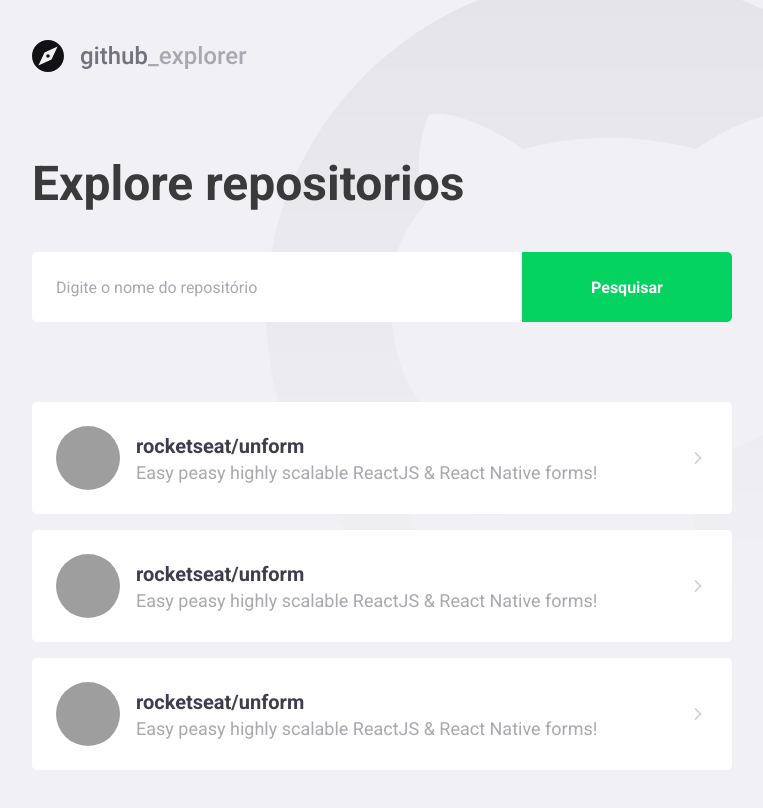
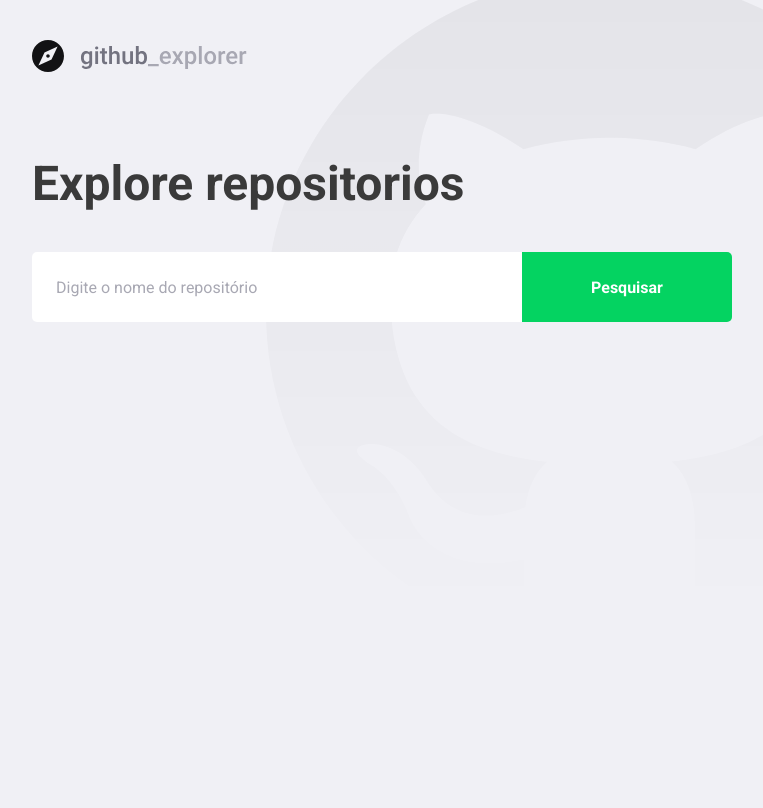
Before and after one commit to annemoraes/github-explorer, a React (Create React App) app: page / in a window 1280 px wide. Shown: the whole page, without its empty margins (148-911 px from the left). Built offline with nearby package versions, Linux system fonts and the light colour scheme; grey boxes are pictures that could not be loaded.

Commit message:
consumindo api github

```diff
--- a/package.json
+++ b/package.json
@@ -10,6 +10,7 @@
     "@types/node": "^12.0.0",
     "@types/react": "^16.9.53",
     "@types/react-dom": "^16.9.8",
+    "axios": "^0.21.1",
     "polished": "^4.1.0",
     "react": "^17.0.1",
     "react-dom": "^17.0.1",
--- a/src/pages/Dashboard/index.tsx
+++ b/src/pages/Dashboard/index.tsx
@@ -1,49 +1,66 @@
-import React from 'react';
+import React, { useState, FormEvent } from 'react';
 
 import { FiChevronRight } from 'react-icons/fi';
+import api from '../../services/api';
+
 import LogoImg from '../../assets/logo.svg';
 
 import { Title, Form, Repositories } from './styles';
 
+interface Repository {
+  full_name: string;
+  description: string;
+  owner: {
+    login: string;
+    avatar_url: string;
+  };
+}
+
 const Dashboard: React.FC = () => {
+  const [newRepo, setNewRepo] = useState('');
+  const [repositories, setRepositories] = useState<Repository[]>([]);
+
+  async function handleAddRepository(
+    event: FormEvent<HTMLFormElement>,
+  ): Promise<void> {
+    event.preventDefault();
+
+    const response = await api.get(`repos/${newRepo}`);
+
+    const repository = response.data;
+    setRepositories([...repositories, repository]);
+    setNewRepo('');
+  }
+
   return (
     <>
       <img src={LogoImg} alt="Github" />
       <Title>Explore repositorios</Title>
 
-      <Form>
-        <input placeholder="Digite o nome do repositório" />
+      <Form onSubmit={handleAddRepository}>
+        <input
+          value={newRepo}
+          onChange={e => setNewRepo(e.target.value)}
+          placeholder="Digite o nome do repositório"
+        />
         <button type="submit">Pesquisar</button>
       </Form>
 
       <Repositories>
-        <a href="teste">
-          <img src="https://github.com/annemoraes.png" alt="Anne Moraes" />
-          <div>
-            <strong>rocketseat/unform</strong>
-            <p>Easy peasy highly scalable ReactJS & React Native forms!</p>
-          </div>
+        {repositories.map(repository => (
+          <a key={repository.full_name} href="name">
+            <img
+              src={repository.owner.avatar_url}
+              alt={repository.owner.login}
+            />
+            <div>
+              <strong>{repository.full_name}</strong>
+              <p>{repository.description}</p>
+            </div>
 
-          <FiChevronRight size={20} />
-        </a>
-        <a href="teste">
-          <img src="https://github.com/annemoraes.png" alt="Anne Moraes" />
-          <div>
-            <strong>rocketseat/unform</strong>
-            <p>Easy peasy highly scalable ReactJS & React Native forms!</p>
-          </div>
-
-          <FiChevronRight size={20} />
-        </a>
-        <a href="teste">
-          <img src="https://github.com/annemoraes.png" alt="Anne Moraes" />
-          <div>
-            <strong>rocketseat/unform</strong>
-            <p>Easy peasy highly scalable ReactJS & React Native forms!</p>
-          </div>
-
-          <FiChevronRight size={20} />
-        </a>
+            <FiChevronRight size={20} />
+          </a>
+        ))}
       </Repositories>
     </>
   );
--- /dev/null
+++ b/src/services/api.ts
@@ -0,0 +1,7 @@
+import axios from 'axios';
+
+const api = axios.create({
+  baseURL: 'https://api.github.com',
+});
+
+export default api;
```
Also changed, not shown: 1 other file (tests, documents, lock files or other folders).
